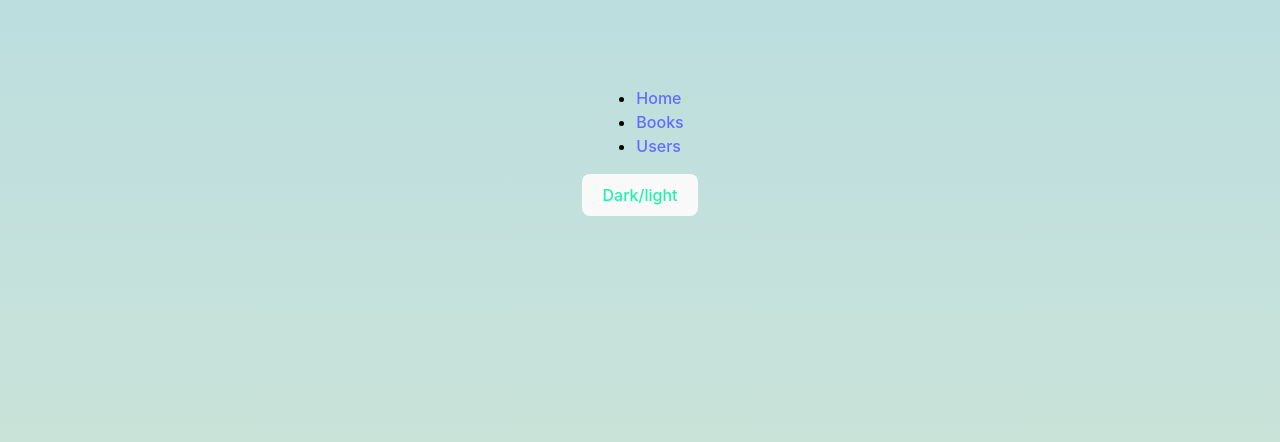
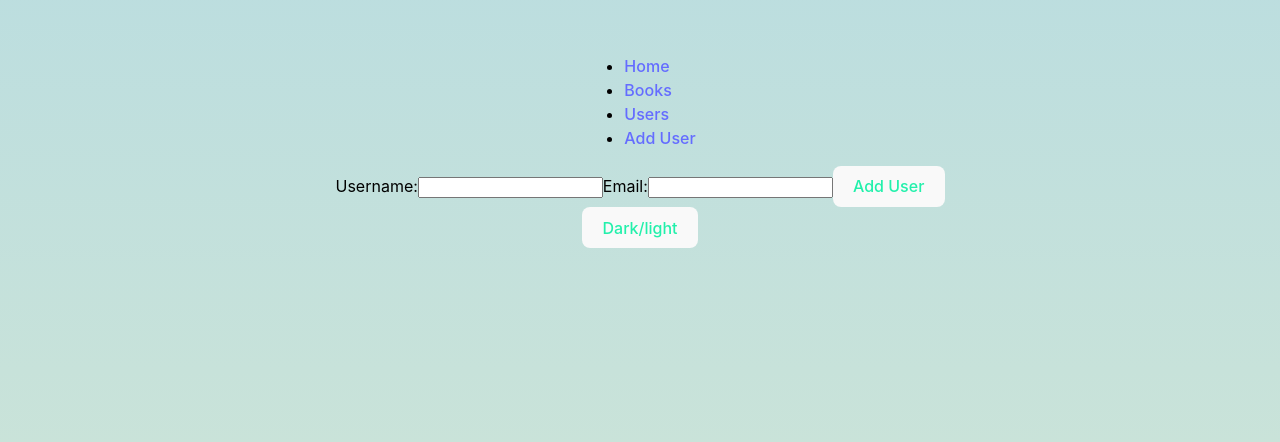
Before and after one commit to kalviumcommunity/s47_random, a React (Vite) app in the folder clint/: page /add-user in a window 1280 px wide. Shown: the part 262-704 px from the top of the page. Built offline with nearby package versions, Linux system fonts and the light colour scheme.

Commit message:
we are introducing post request to our dataw for asap

```diff
--- a/clint/src/App.jsx
+++ b/clint/src/App.jsx
@@ -6,6 +6,8 @@ import './App.css';
 import Books from './Books.jsx';
 import data from './data.json'; // Import your JSON data here
 import Users from './Users.jsx';
+import Forms from './Forms.jsx';
+
 
 function Home() {
   return (
@@ -73,6 +75,9 @@ function App() {
             <li>
               <Link to='/users'>Users</Link>
             </li>
+            <li>
+              <Link to='/add-user'>Add User</Link>
+            </li>
           </ul>
         </nav>
 
@@ -80,6 +85,7 @@ function App() {
           <Route path="/" element={<Home />} />
           <Route path="/books" element={<Books books={data.MyFavBooks} />} />
           <Route path='/users' element={<Users />} />
+          <Route path='/add-user' element={<Forms />} />
         </Routes>
 
         <button onClick={toggleDarkMode}>Dark/light</button>
--- /dev/null
+++ b/clint/src/Forms.jsx
@@ -0,0 +1,64 @@
+import React, { useState } from 'react';
+import axios from 'axios';
+import { useNavigate } from 'react-router-dom';
+
+const Forms = () => {
+  const [formData, setFormData] = useState({
+    username: '',
+    email: '',
+  });
+  const navigate = useNavigate();
+
+  const handleChange = (e) => {
+    const { name, value } = e.target;
+    setFormData((prevData) => ({
+      ...prevData,
+      [name]: value,
+    }));
+  };
+
+  const handleSubmit = async (e) => {
+    e.preventDefault();
+    try {
+      await axios.post('http://localhost:2000/add', formData);
+      // Reset form fields after successful submission
+      setFormData({
+        username: '',
+        email: '',
+      });
+      alert('User added successfully!');
+      navigate('/users');
+
+    } catch (error) {
+      console.error('Error adding user:', error);
+    }
+  };
+
+  return (
+    <form onSubmit={handleSubmit}>
+      <label>
+        Username:
+        <input
+          type="text"
+          name="username"
+          value={formData.username}
+          onChange={handleChange}
+          required
+        />
+      </label>
+      <label>
+        Email:
+        <input
+          type="email"
+          name="email"
+          value={formData.email}
+          onChange={handleChange}
+          required
+        />
+      </label>
+      <button type="submit">Add User</button>
+    </form>
+  );
+};
+
+export default Forms;
```
Also changed, not shown: 1 other file (tests, documents, lock files or other folders).
